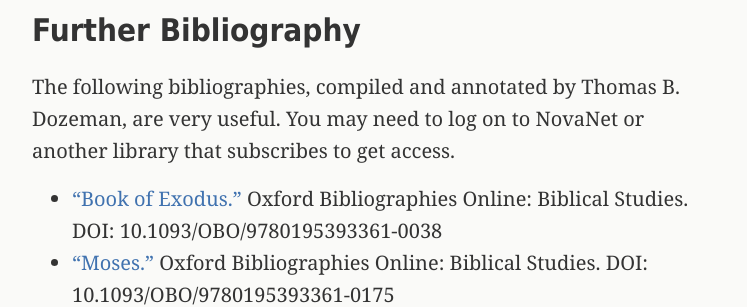
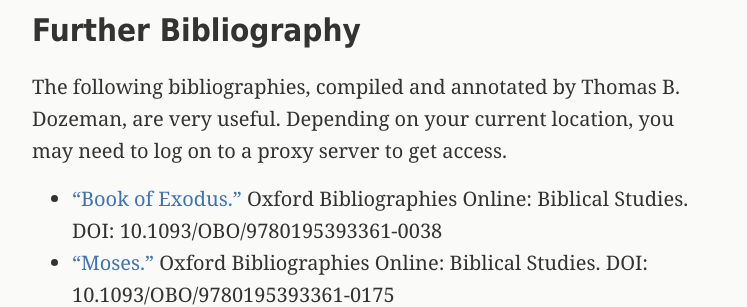
Before and after one commit to danieldriver/danieldriver.github.io, a Jekyll site: the page built from _pages/hb-3115.md, in a window 1280 px wide. Shown: the part 1514-1821 px from the top of the page, without its empty margins (266-1013 px from the left). Built offline with Jekyll 4.4.1, drawn with Linux system fonts in a browser that asks for light colours.

Commit message:
update ezproxy notice

```diff
--- a/_pages/hb-3115.md
+++ b/_pages/hb-3115.md
@@ -45,7 +45,7 @@
 
 ## Further Bibliography
 
-The following bibliographies, compiled and annotated by Thomas B. Dozeman, are very useful. You may need to log on to NovaNet or another library that subscribes to get access.
+The following bibliographies, compiled and annotated by Thomas B. Dozeman, are very useful. Depending on your current location, you may need to log on to a proxy server to get access.
 
 - ["Book of Exodus."](http://ezproxy.astheology.ns.ca:2048/login?url=http://www.oxfordbibliographies.com/view/document/obo-9780195393361/obo-9780195393361-0038.xml) Oxford Bibliographies Online: Biblical Studies. DOI: 10.1093/OBO/9780195393361-0038
 - ["Moses."](http://ezproxy.astheology.ns.ca:2048/login?url=http://www.oxfordbibliographies.com/view/document/obo-9780195393361/obo-9780195393361-0175.xml) Oxford Bibliographies Online: Biblical Studies. DOI: 10.1093/OBO/9780195393361-0175
```
